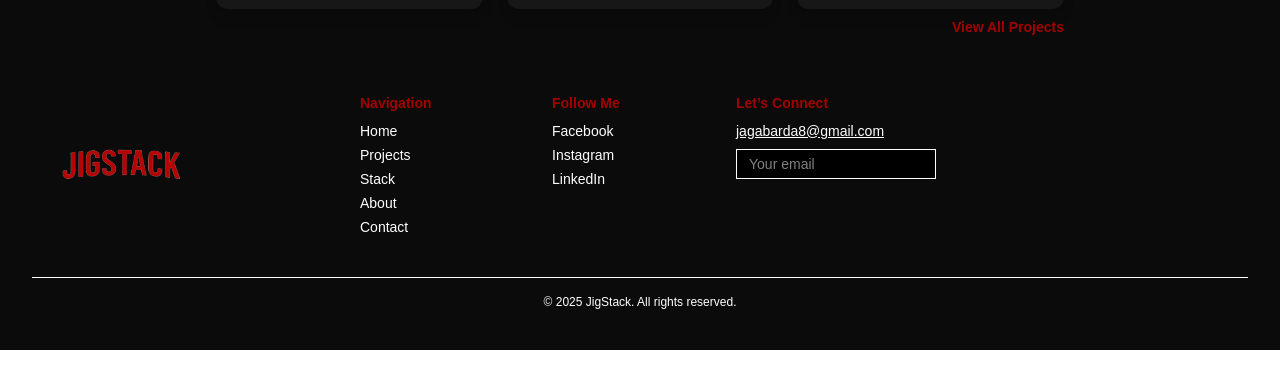
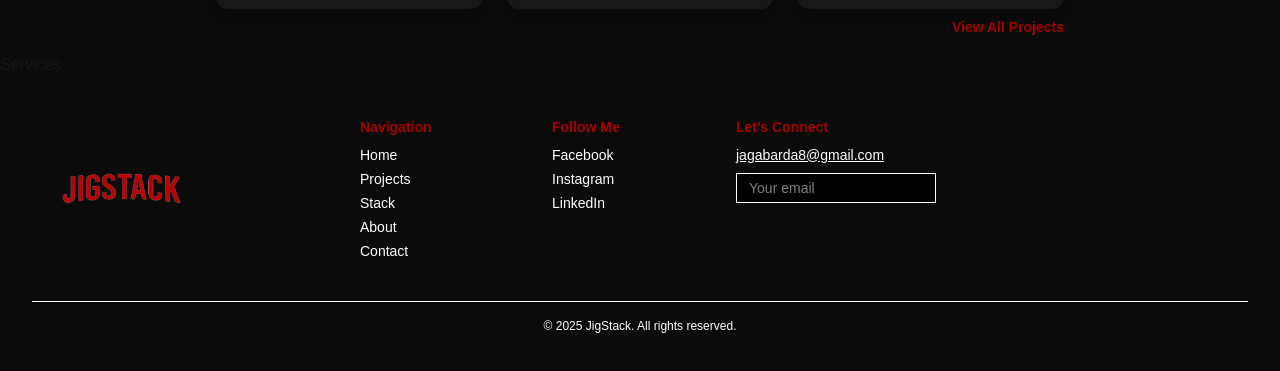
Before and after one commit to jigabarda/Portfoliov4, a Next.js app: page / in a window 1280 px wide. Shown: the part 2123-2494 px from the top of the page. Before the commit the page ends 2473 px from the top, so only its background shows below. Built offline with nearby package versions, Linux system fonts and the light colour scheme.

Commit message:
replace div into section to scroll smoothly the interface

```diff
--- a/src/app/page.tsx
+++ b/src/app/page.tsx
@@ -5,29 +5,36 @@ import Projects from "./projects/page";
 import Stack from "./stacks/page";
 import About from "./components/About";
 import Footer from "./components/Footer";
+import Services from "./services/page";
 
 function Page() {
   return (
     <div className="bg-[#0B0B0B] scroll-smooth">
       <Navbar />
 
-      <div id="home">
+      <section id="home">
         <Home />
-      </div>
-      <div id="about">
+      </section>
+
+      <section id="about">
         <About />
-      </div>
+      </section>
 
-      <div id="stack">
+      <section id="stack">
         <Stack />
-      </div>
-      <div id="projects">
+      </section>
+
+      <section id="projects">
         <Projects />
-      </div>
+      </section>
 
-      <div id="footer">
+      <section id="services">
+        <Services />
+      </section>
+
+      <section id="footer">
         <Footer />
-      </div>
+      </section>
     </div>
   );
 }
```
